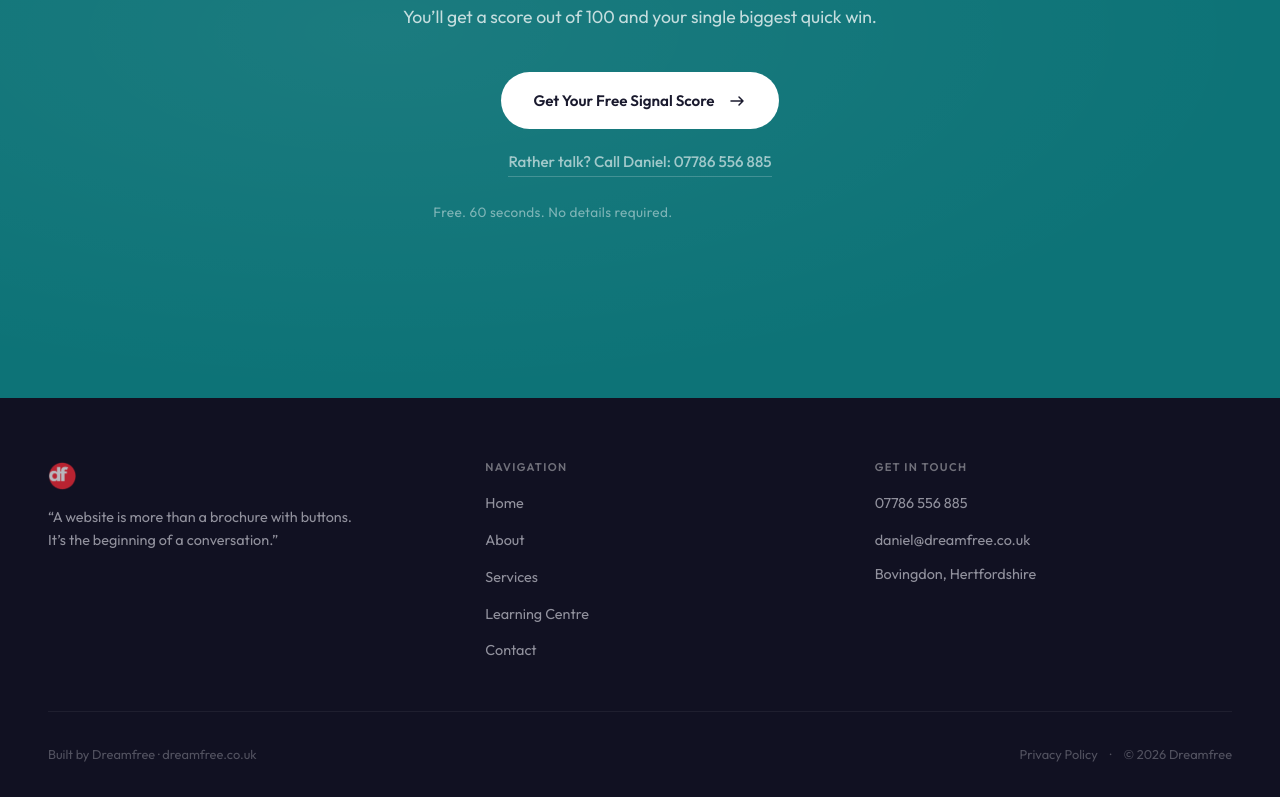
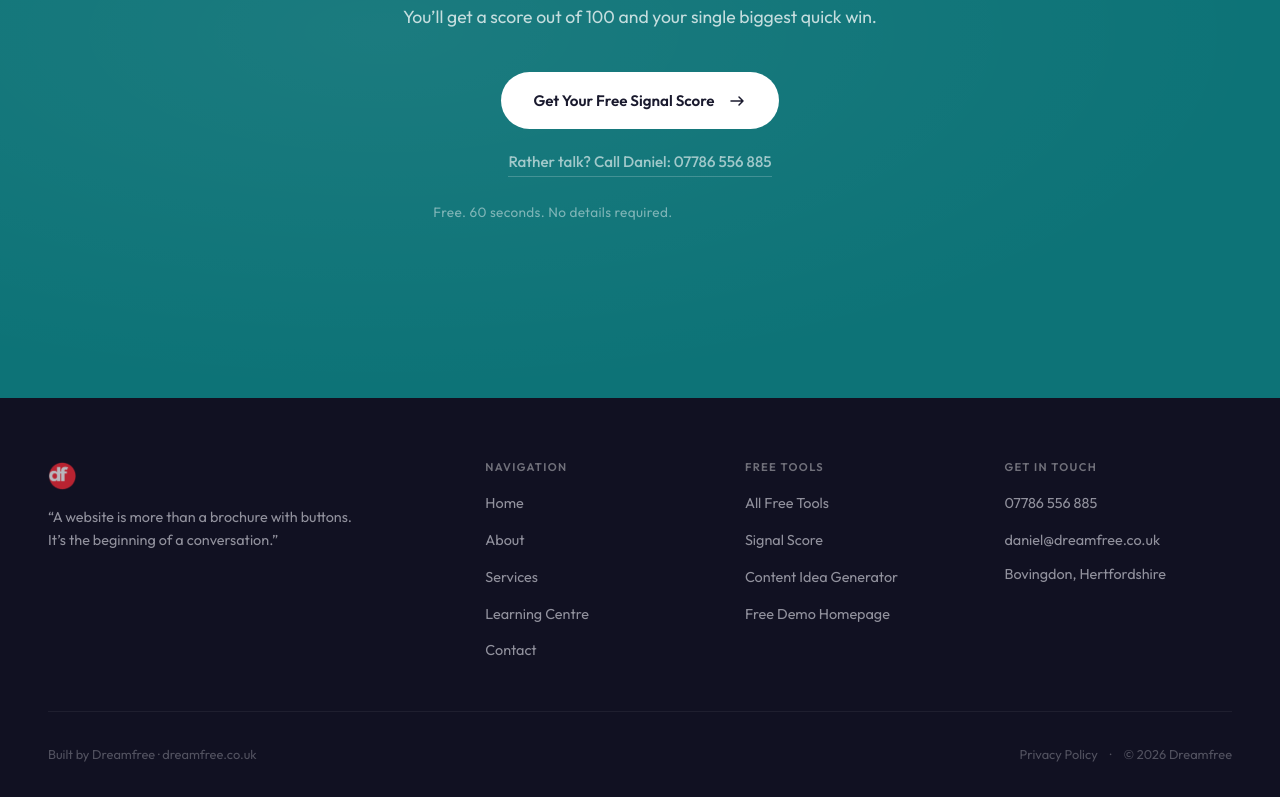
Before and after one commit to codescribler/dreamfree-site, a Next.js app: page / in a window 1280 px wide. Shown: the part 11105-11902 px from the top of the page. Built offline with nearby package versions, Linux system fonts and the light colour scheme; no server answers; a web font is replaced by a local one.

Commit message:
feat: add Free Tools page and footer links
New /free-tools page showcasing Signal Score, Content Idea Generator,
and Free Demo Homepage as three cards. Added Free Tools column to the
footer with direct links to each tool.

```diff
--- /dev/null
+++ b/app/free-tools/page.tsx
@@ -0,0 +1,98 @@
+import { Button } from "@/components/ui/Button";
+import { buildMetadata } from "@/lib/metadata";
+
+export const metadata = buildMetadata({
+  title: "Free Tools — Grade Your Site, Get Content Ideas & Request a Demo | Dreamfree",
+  description:
+    "Free tools for business owners: get your Signal Score, generate content ideas tailored to your business, and request a free demo homepage — all free, no obligation.",
+  path: "/free-tools",
+});
+
+const tools = [
+  {
+    tag: "Diagnosis",
+    title: "Signal Score — Grade Your Website",
+    description:
+      "Find out how clearly your website communicates to your ideal customer. You'll get a score out of 100, a breakdown across seven messaging elements, and your single biggest quick win. Takes 60 seconds.",
+    cta: "Get Your Free Signal Score",
+    modal: "signal-flow",
+  },
+  {
+    tag: "Content",
+    title: "AI Content Idea Generator",
+    description:
+      "Tell us about your business and your goals, and we'll generate six tailored content ideas — each with a brief, target keyword, and time estimate. Perfect for planning your next 90 days of content.",
+    cta: "Generate Content Ideas",
+    href: "/learning-centre/content-marketing-ideas",
+  },
+  {
+    tag: "Risk-Free",
+    title: "Free Demo Homepage",
+    description:
+      "We'll build a demo of what your new homepage could look like — designed, written, and fully clickable — before you spend a penny. Fill in a short questionnaire and we'll get started.",
+    cta: "Request Your Free Demo",
+    href: "/free-demo",
+  },
+];
+
+export default function FreeToolsPage() {
+  return (
+    <>
+      {/* ── HERO ── */}
+      <section className="px-[clamp(1.25rem,4vw,3rem)] pb-12 pt-32 text-center md:pt-40">
+        <div className="mx-auto max-w-3xl">
+          <h1
+            className="text-[clamp(2rem,5vw,3.5rem)] font-bold leading-[1.1] tracking-tight text-charcoal"
+            data-reveal
+          >
+            Free Tools
+            <br />
+            <em className="font-serif font-normal italic text-teal">
+              for business owners.
+            </em>
+          </h1>
+          <p
+            className="mx-auto mt-6 max-w-xl text-lg leading-relaxed text-muted"
+            data-reveal
+          >
+            No sign-up walls. No sales pitch. Just useful tools to help you
+            understand your website, plan your content, and see what a better
+            homepage looks like.
+          </p>
+        </div>
+      </section>
+
+      {/* ── TOOLS GRID ── */}
+      <section className="bg-white px-[clamp(1.25rem,4vw,3rem)] py-[clamp(3rem,8vw,6rem)]">
+        <div className="mx-auto max-w-[1340px] grid grid-cols-1 gap-8 md:grid-cols-3">
+          {tools.map((tool) => (
+            <div
+              key={tool.title}
+              className="flex flex-col justify-between rounded-2xl border border-border bg-cream p-10 transition-all duration-400 ease-smooth hover:-translate-y-[3px] hover:border-transparent hover:shadow-[0_12px_40px_rgba(0,0,0,0.06)]"
+              data-reveal
+            >
+              <div>
+                <span className="mb-4 inline-block text-[0.7rem] font-semibold uppercase tracking-[0.12em] text-teal">
+                  {tool.tag}
+                </span>
+                <h2 className="mb-4 text-[clamp(1.25rem,2.5vw,1.5rem)] font-bold tracking-tight text-charcoal">
+                  {tool.title}
+                </h2>
+                <p className="text-[0.95rem] leading-[1.75] text-slate">
+                  {tool.description}
+                </p>
+              </div>
+              <div className="mt-8">
+                {tool.modal ? (
+                  <Button data-modal={tool.modal}>{tool.cta}</Button>
+                ) : (
+                  <Button href={tool.href}>{tool.cta}</Button>
+                )}
+              </div>
+            </div>
+          ))}
+        </div>
+      </section>
+    </>
+  );
+}
--- a/components/layout/Footer.tsx
+++ b/components/layout/Footer.tsx
@@ -25,7 +25,7 @@ export function Footer() {
           </div>
 
           {/* Link columns */}
-          <div className="grid grid-cols-1 gap-8 sm:grid-cols-2">
+          <div className="grid grid-cols-1 gap-8 sm:grid-cols-3">
             {/* Navigation */}
             <div>
               <h4 className="mb-4 text-[0.7rem] font-semibold uppercase tracking-[0.12em] text-white/40">
@@ -50,6 +50,47 @@ export function Footer() {
                     </Link>
                   </li>
                 ))}
+              </ul>
+            </div>
+
+            {/* Free Tools */}
+            <div>
+              <h4 className="mb-4 text-[0.7rem] font-semibold uppercase tracking-[0.12em] text-white/40">
+                Free Tools
+              </h4>
+              <ul className="space-y-2.5">
+                <li>
+                  <Link
+                    href="/free-tools"
+                    className="text-[0.9rem] transition-colors duration-300 ease-smooth hover:text-teal-bright"
+                  >
+                    All Free Tools
+                  </Link>
+                </li>
+                <li>
+                  <button
+                    data-modal="signal-flow"
+                    className="text-[0.9rem] transition-colors duration-300 ease-smooth hover:text-teal-bright"
+                  >
+                    Signal Score
+                  </button>
+                </li>
+                <li>
+                  <Link
+                    href="/learning-centre/content-marketing-ideas"
+                    className="text-[0.9rem] transition-colors duration-300 ease-smooth hover:text-teal-bright"
+                  >
+                    Content Idea Generator
+                  </Link>
+                </li>
+                <li>
+                  <Link
+                    href="/free-demo"
+                    className="text-[0.9rem] transition-colors duration-300 ease-smooth hover:text-teal-bright"
+                  >
+                    Free Demo Homepage
+                  </Link>
+                </li>
               </ul>
             </div>
 
```
